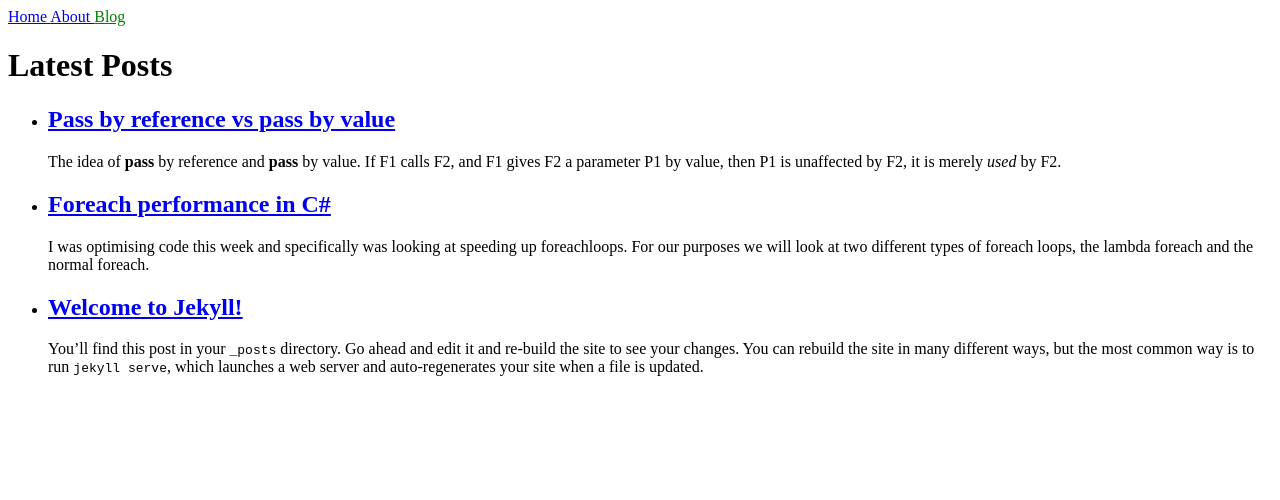
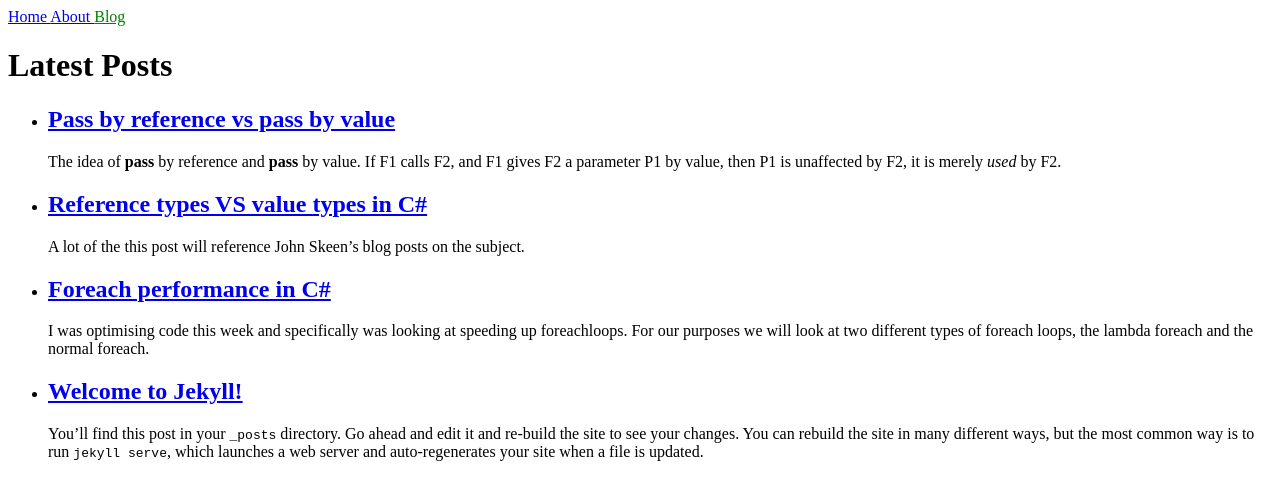
Before and after one commit to mldelaney94/mldelaney94.github.io, a Jekyll site: the page built from blog.html, in a window 1280 px wide. Shown: the top 500 px of the page. Built offline with Jekyll 4.4.1, drawn with Linux system fonts in a browser that asks for light colours.

Commit message:
pointer blog post

````diff
--- a/_posts/2019-02-20-pass-by-ref-or-value.markdown
+++ b/_posts/2019-02-20-pass-by-ref-or-value.markdown
@@ -57,7 +57,7 @@ println("%d", *ptr);
 2. We could use the memory address of x to change x's value
 ```C
 *ptr = 10;
-printf("%d\n", p);
+printf("%d\n", x);
 ```
 What do you think will be printed out?
 
--- /dev/null
+++ b/_posts/2019-02-20-ref-value-types.markdown
@@ -0,0 +1,6 @@
+---
+layout: post
+title: "Reference types VS value types in C#"
+---
+
+A lot of the this post will reference John Skeen's blog posts on the subject.
````
Also changed, not shown: 1 other file.
